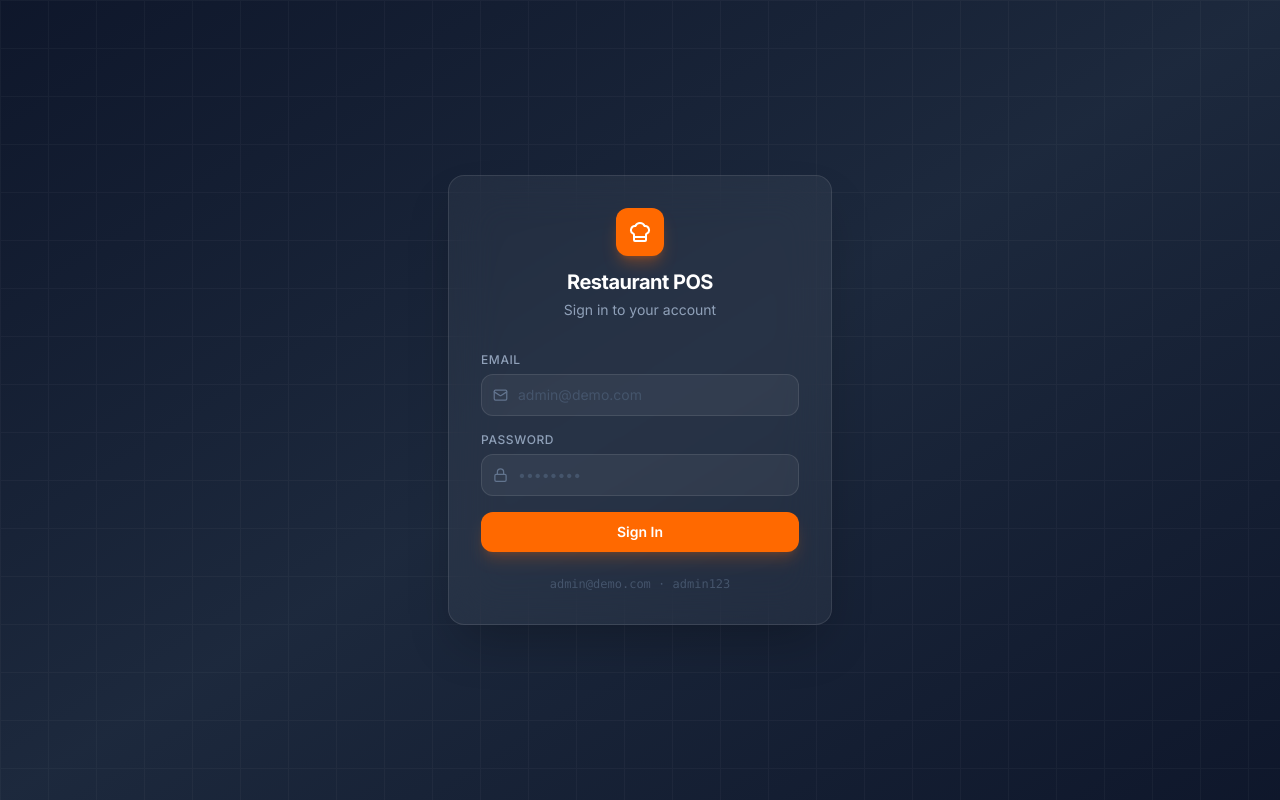
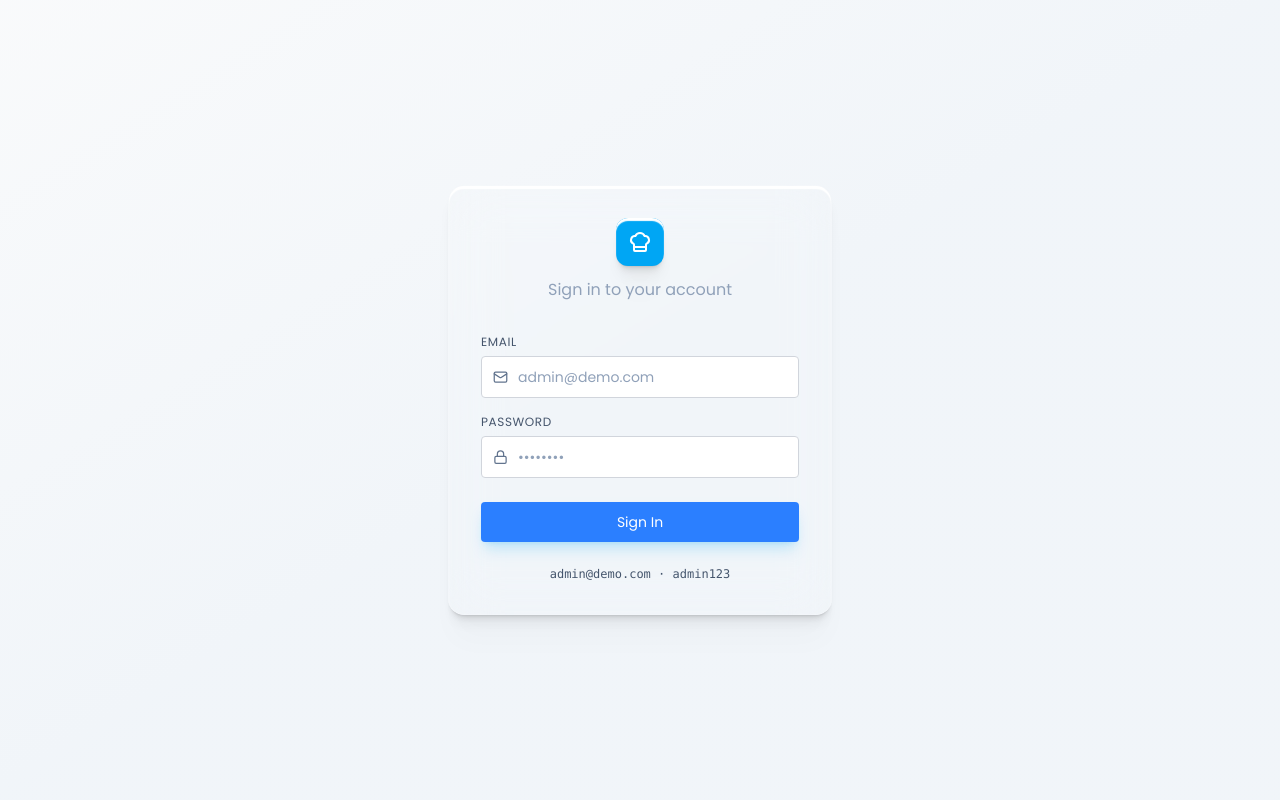
Before and after one commit to adityasalve44/pos-system, a Next.js app: page /login in a window 1280 px wide. Built offline with nearby package versions, Linux system fonts and the light colour scheme.

Commit message:
refactor: update UI styles across components for consistency and improved aesthetics feat: enhance layout and design of login, reports, settings, and staff pages fix: adjust color schemes for role badges and input focus states style: implement new shadow effects for cards and buttons

```diff
--- a/app/(auth)/login/page.tsx
+++ b/app/(auth)/login/page.tsx
@@ -29,7 +29,7 @@ export default function LoginPage() {
   }
 
   return (
-    <div className="min-h-screen flex items-center justify-center bg-linear-to-br from-slate-900 via-slate-800 to-slate-900 p-4">
+    <div className="min-h-screen flex items-center justify-center bg-linear-to-br from-gray-50 via-slate-100 to-slate-100 p-4">
       {/* Subtle grid overlay */}
       <div
         className="absolute inset-0 opacity-[0.03]"
@@ -42,16 +42,17 @@ export default function LoginPage() {
 
       <div className="relative w-full max-w-sm">
         {/* Card */}
-        <div className="bg-white/5 backdrop-blur-xl border border-white/10 rounded-2xl p-8 shadow-2xl">
+        <div className="bg-white/5 backdrop-blur-xl border border-white/10 rounded-2xl p-8 shadow-card ">
             {/* Logo */}
             <div className="flex flex-col items-center mb-8">
-            <div className="w-12 h-12 bg-orange-500 rounded-xl flex items-center justify-center mb-3 shadow-lg shadow-orange-500/30">
+              <div className="w-12 h-12 bg-sky-500 rounded-xl flex items-center justify-center mb-3 shadow-card">
                 <ChefHat size={24} className="text-white" />
               </div>
-            <h1 className="text-xl font-bold text-white tracking-tight">
+              {/*<h1 className="text-xl font-bold text-slate-900 tracking-tight mb-1">
                 Restaurant POS
               </h1>
-            <p className="text-slate-400 text-sm mt-1">
+              */}
+              <p className="text-slate-400 text-base">
                 Sign in to your account
               </p>
             </div>
@@ -59,7 +60,7 @@ export default function LoginPage() {
             <form onSubmit={handleSubmit} className="space-y-4">
               {/* Email */}
               <div>
-              <label className="block text-xs font-medium text-slate-400 mb-1.5 uppercase tracking-wider">
+                <label className="block text-xs font-medium text-slate-600 mb-1.5 uppercase tracking-wider">
                   Email
                 </label>
                 <div className="relative">
@@ -73,14 +74,14 @@ export default function LoginPage() {
                     onChange={(e) => setEmail(e.target.value)}
                     required
                     placeholder="admin@demo.com"
-                  className="w-full pl-9 pr-3 py-2.5 bg-white/5 border border-white/10 rounded-xl text-white text-sm placeholder-slate-600 focus:outline-none focus:ring-2 focus:ring-orange-500/50 focus:border-orange-500/50 transition-all"
+                    className="w-full pl-9 pr-3 py-2.5 bg-white border border-gray-300 rounded text-slate-900 text-sm placeholder-slate-400 focus:outline-none focus:ring-2 focus:ring-sky-500/50 focus:border-sky-500 transition-all"
                   />
                 </div>
               </div>
 
               {/* Password */}
               <div>
-              <label className="block text-xs font-medium text-slate-400 mb-1.5 uppercase tracking-wider">
+                <label className="block text-xs font-medium text-slate-600 mb-1.5 uppercase tracking-wider">
                   Password
                 </label>
                 <div className="relative">
@@ -94,23 +95,24 @@ export default function LoginPage() {
                     onChange={(e) => setPassword(e.target.value)}
                     required
                     placeholder="••••••••"
-                  className="w-full pl-9 pr-3 py-2.5 bg-white/5 border border-white/10 rounded-xl text-white text-sm placeholder-slate-600 focus:outline-none focus:ring-2 focus:ring-orange-500/50 focus:border-orange-500/50 transition-all"
+                    className="w-full pl-9 pr-3 py-2.5 bg-white border border-gray-300 rounded text-slate-900 text-sm placeholder-slate-400 focus:outline-none focus:ring-2 focus:ring-sky-500/50 focus:border-sky-500 transition-all"
                   />
                 </div>
               </div>
 
               {/* Error */}
               {error && (
-              <div className="bg-red-500/10 border border-red-500/20 text-red-400 text-sm px-3 py-2 rounded-xl">
+                <div className="bg-red-50 border border-red-200 text-red-600 text-sm px-3 py-2 rounded-xl">
                   {error}
                 </div>
               )}
 
               {/* Submit */}
+              <div className="rounded-xl pt-1">
                 <button
                   type="submit"
                   disabled={loading}
-              className="w-full bg-orange-500 hover:bg-orange-600 text-white py-2.5 rounded-xl font-semibold text-sm flex items-center justify-center gap-2 transition-all active:scale-95 disabled:opacity-60 shadow-lg shadow-orange-500/20 mt-1"
+                className="w-full bg-blue-500 hover:bg-blue-600 text-white py-2.5 rounded font-medium text-sm flex items-center justify-center gap-2 transition-all active:scale-95 disabled:opacity-60 shadow-lg shadow-sky-500/20 mt-1"
                 >
                   {loading ? (
                     <>
@@ -120,6 +122,7 @@ export default function LoginPage() {
                     "Sign In"
                   )}
                 </button>
+              </div>
             </form>
 
             {/* Demo hint */}
--- a/app/(dashboard)/reports/page.tsx
+++ b/app/(dashboard)/reports/page.tsx
@@ -107,7 +107,7 @@ export default function ReportsPage() {
             type="date"
             value={summaryDate}
             onChange={(e) => setSummaryDate(e.target.value)}
-            className="text-sm border border-gray-200 rounded-lg px-2 py-1.5 focus:outline-none focus:ring-2 focus:ring-orange-400"
+            className="text-sm border border-gray-200 rounded-lg px-2 py-1.5 focus:outline-none focus:ring-2 focus:ring-sky-400"
           />
         </div>
 
@@ -174,14 +174,14 @@ export default function ReportsPage() {
               type="date"
               value={dateFrom}
               onChange={(e) => setDateFrom(e.target.value)}
-              className="text-sm border border-gray-200 rounded-lg px-2 py-1.5 focus:outline-none focus:ring-2 focus:ring-orange-400"
+              className="text-sm border border-gray-200 rounded-lg px-2 py-1.5 focus:outline-none focus:ring-2 focus:ring-sky-400"
             />
             <span className="text-gray-400 text-sm">to</span>
             <input
               type="date"
               value={dateTo}
               onChange={(e) => setDateTo(e.target.value)}
-              className="text-sm border border-gray-200 rounded-lg px-2 py-1.5 focus:outline-none focus:ring-2 focus:ring-orange-400"
+              className="text-sm border border-gray-200 rounded-lg px-2 py-1.5 focus:outline-none focus:ring-2 focus:ring-sky-400"
             />
             {(orders?.length ?? 0) > 0 && (
               <button
--- a/app/(dashboard)/takeout/page.tsx
+++ b/app/(dashboard)/takeout/page.tsx
@@ -73,7 +73,7 @@ export default function TakeoutPage() {
             <button
               key={order.id}
               onClick={() => router.push(`/orders/${order.id}`)}
-              className="w-full text-left bg-white border border-gray-200 rounded-xl p-4 hover:border-orange-200 hover:shadow-sm transition-all active:scale-[0.99] group"
+              className="w-full text-left bg-white border border-gray-200 rounded-xl p-4 hover:border-sky-200 hover:shadow-sm transition-all active:scale-[0.99] group"
             >
               <div className="flex items-center gap-3">
                 <div
--- a/app/globals.css
+++ b/app/globals.css
@@ -4,31 +4,31 @@
 @layer base {
   :root {
     /* Sidebar */
-    --sidebar-bg: #0f172a;
-    --sidebar-border: #1e293b;
-    --sidebar-active: #f97316;
-    --sidebar-active-fg: #fff;
-    --sidebar-hover: #1e293b;
-    --sidebar-fg: #94a3b8;
-    --sidebar-fg-muted: #475569;
+    --sidebar-bg: #f8fafc;
+    --sidebar-border: #e2e8f0;
+    --sidebar-active: #60a5fa;
+    --sidebar-active-fg: #ffffff;
+    --sidebar-hover: #93c5fd;
+    --sidebar-fg: #1e293b;
+    --sidebar-fg-muted: #64748b;
 
     /* App chrome */
-    --app-bg: #f8fafc;
+    --app-bg: #f5f5f5;
     --surface: #ffffff;
-    --border: #e2e8f0;
+    --border: #d7e3fc;
 
     /* Brand */
-    --brand: #f97316;
+    --brand: #00509d;
     --brand-hover: #ea6c0a;
     --brand-light: #fff7ed;
 
     /* Status colours */
-    --available: #10b981;
-    --available-bg: #f0fdf4;
+    --available: #004e98;
+    --available-bg: #d7e3fc;
     --available-border: #bbf7d0;
-    --occupied: #f59e0b;
-    --occupied-bg: #fffbeb;
-    --occupied-border: #fde68a;
+    --occupied: #bf0603;
+    --occupied-bg: #f7cad0;
+    --occupied-border: #1da1f2;
   }
 }
 
@@ -51,9 +51,8 @@
 
 /* Shared input style used across settings and forms */
 .input {
-  @apply w-full px-3 py-2.5 border border-gray-300 rounded-xl text-sm focus:outline-none focus:ring-2 focus:ring-orange-400;
+  @apply w-full bg-transparent border border-gray-300 rounded-lg px-3 py-2 text-sm focus:outline-none focus:ring-2 focus:ring-blue-500 focus:border-transparent transition-colors;
 }
-
 /* Hide scrollbars but keep scroll */
 .scrollbar-hide {
   scrollbar-width: none;
@@ -61,3 +60,14 @@
 .scrollbar-hide::-webkit-scrollbar {
   display: none;
 }
+
+.shadow-card {
+  box-shadow:
+    rgba(0, 0, 0, 0.08) 0px 0.706592px 0.706592px -0.666667px,
+    rgba(0, 0, 0, 0.08) 0px 1.80656px 1.80656px -1.33333px,
+    rgba(0, 0, 0, 0.07) 0px 3.62176px 3.62176px -2px,
+    rgba(0, 0, 0, 0.07) 0px 6.8656px 6.8656px -2.66667px,
+    rgba(0, 0, 0, 0.05) 0px 13.6468px 13.6468px -3.33333px,
+    rgba(0, 0, 0, 0.02) 0px 30px 30px -4px,
+    rgb(255, 255, 255) 0px 3px 1px 0px inset;
+}
--- a/app/layout.tsx
+++ b/app/layout.tsx
@@ -1,12 +1,12 @@
 import type { Metadata } from "next";
-import { Inter } from "next/font/google";
+import { Poppins } from "next/font/google";
 import "./globals.css";
 import { Providers } from "@/components/layout/Providers";
 
-const inter = Inter({ subsets: ["latin"] });
+const poppins = Poppins({ subsets: ["latin"], weight: ["400", "700"] });
 
 export const metadata: Metadata = {
-  title: "Restaurant POS",
+  title: "Falcon POS",
   description: "Restaurant Point of Sale System",
   manifest: "/manifest.json",
 };
@@ -18,7 +18,7 @@ export default function RootLayout({
 }) {
   return (
     <html lang="en">
-      <body className={inter.className}>
+      <body className={poppins.className}>
         <Providers>{children}</Providers>
       </body>
     </html>
--- a/components/orders/OrderSheet.tsx
+++ b/components/orders/OrderSheet.tsx
@@ -170,8 +170,8 @@ export function OrderSheet({ orderId, onBill }: Props) {
             className="bg-white rounded-2xl p-6 max-w-xs w-full shadow-2xl text-center"
             onClick={(e) => e.stopPropagation()}
           >
-            <div className="w-10 h-10 bg-orange-100 rounded-full flex items-center justify-center mx-auto mb-3">
-              <AlertTriangle size={18} className="text-orange-500" />
+            <div className="w-10 h-10 bg-sky-100 rounded-full flex items-center justify-center mx-auto mb-3">
+              <AlertTriangle size={18} className="text-aky-500" />
             </div>
             <h3 className="font-bold text-gray-900 text-base mb-1">
               Generate Bill?
```
Also changed, not shown: app/(dashboard)/settings/page.tsx (+4 -4 lines), app/(dashboard)/staff/page.tsx (+10 -10 lines), app/(dashboard)/tables/page.tsx (+7 -7 lines), components/layout/Navbar.tsx (+20 -6 lines). Lines whose indentation alone changed are shown as unchanged.
